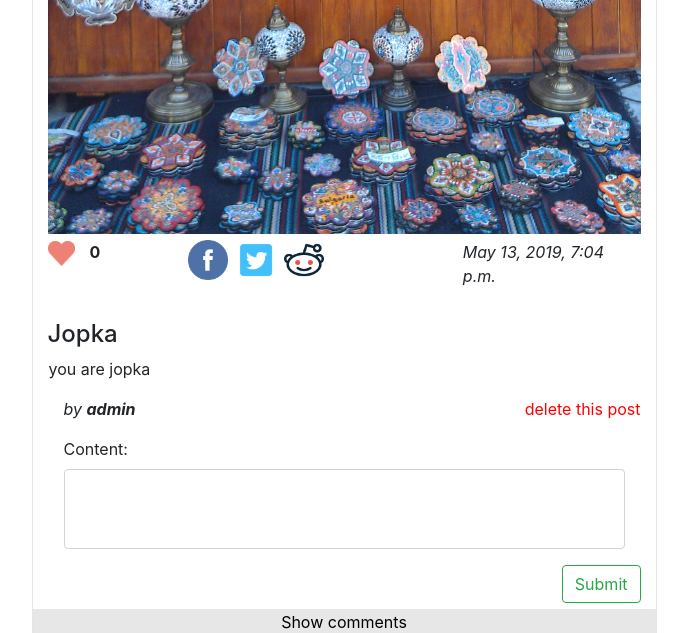
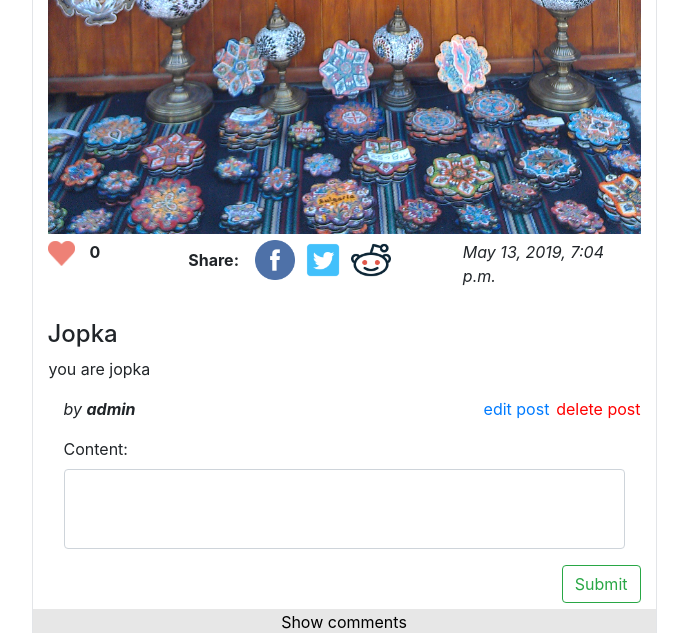
Before and after one commit to zlatilda/blog, a Django app: page /post/7/ in a window 1280 px wide. Shown: the part 893-1526 px from the top of the page, without its empty margins (296-984 px from the left). Run offline with Django 3.2, Linux system fonts and the light colour scheme; a user stored in the database is signed in; data comes from the database, SQL or seed files in the repository; both versions use the stored data as it was after the commit; some libraries are stand-ins or nearby versions.

Commit message:
post creating, post editing. userpage

```diff
--- a/blog_project/blog/models.py
+++ b/blog_project/blog/models.py
@@ -3,12 +3,13 @@ from django.urls import reverse
 from django.template.defaultfilters import slugify
 from django.conf import settings
 from django.contrib.auth.models import User
+from django.db.models.base import ObjectDoesNotExist
 from django.db.models.signals import post_save
 
 
 class UserProfile(models.Model):
 
-    user = models.ForeignKey(User, on_delete=models.CASCADE, default=1)
+    user = models.OneToOneField(User, on_delete=models.CASCADE, default=1)
     thumb = models.ImageField(upload_to='profile_image', blank=True, default='default.png')
     bio = models.TextField(default='')
 
--- a/blog_project/blog/urls.py
+++ b/blog_project/blog/urls.py
@@ -19,6 +19,7 @@ urlpatterns = [
     url('delete/post/(?P<pk>[-\w]+)/', post_delete, name='post-delete'),
     url(r'^ordered/(?P<variable>[-\w]+)/', order_by_params, name='order_by_params'),
     url(r'profile/(?P<username>[-\w]+)/', get_user_profile, name='get_user_profile'),
+    url('edit/post/(?P<pk>[-\w]+)/', edit_post, name='edit_post'),
 ]
 if settings.DEBUG:
         urlpatterns += static(settings.MEDIA_URL,
--- a/blog_project/blog/views.py
+++ b/blog_project/blog/views.py
@@ -7,6 +7,7 @@ from django.db.models import Q, Count
 from django.core.paginator import Paginator, EmptyPage, PageNotAnInteger
 from django.views.generic import TemplateView, RedirectView
 from django.utils import timezone
+from django.core.mail import send_mail
 # Create your views here.
 
 
@@ -45,15 +46,16 @@ def signup(request, backend='django.contrib.auth.backends.ModelBackend'):
 
 def create_profile(request):
     if request.method == 'POST':
-        profile_form = ProfileForm(data=request.POST, files=request.FILES)
-        if profile_form.is_valid():
-            profile_form.save()
+        form = ProfileForm(data=request.POST, files=request.FILES)
+        if form.is_valid():
+            form.save(commit=False)
+            """form.user = request.user
+            form.save()"""
+
             return redirect('blog:index')
     else:
-        profile_form = ProfileForm()
-    return render(request, 'registration/register.html', {'profile_form': profile_form})
-
-
+        form = ProfileForm()
+    return render(request, 'registration/register.html', {'form': form})
 
 
 def post_detail(request, post_pk):
@@ -151,6 +153,26 @@ def post_new(request):
     return render(request, template, content)
 
 
+def edit_post(request, pk):
+    template='post-edit.html'
+    post = get_object_or_404(Post, pk=pk)
+
+    if request.method == 'POST':
+        form=PostForm(request.POST, request.FILES, instance=post)
+
+        if form.is_valid():
+            form.save()
+            return redirect('blog:index')
+    else:
+        form=PostForm(instance=post)
+
+    context={
+        'form': form,
+        'post': post,
+    }
+    return render(request, template, context)
+
+
 def order_by_params(request, variable):
     template="list.html"
 
@@ -171,10 +193,13 @@ def get_user_profile(request, username):
     user = User.objects.get(username=username)
     comments = Comment.objects.filter(user = user).order_by('-timestamp')
 
+    items = Post.objects.all().filter(user=user).order_by('-created')
+
     profile = UserProfile.objects.get(user=user)
     context = {
         'user': user,
         'comments': comments,
         'profile': profile,
+        'items': items,
     }
     return render(request, template, context)
--- a/blog_project/templates/base.html
+++ b/blog_project/templates/base.html
@@ -20,7 +20,6 @@
 
 </head>
 <body>
-
 	<nav class="navbar navbar-expand-md navbar-dark nav-bk" style=" position: fixed; width:100%; z-index: 999;">
       <a class="navbar-brand" href="{% url 'blog:index' %}">Головна</a>
       <button class="navbar-toggler" type="button" data-toggle="collapse" data-target="#navbarsExample03" aria-controls="navbarsExample03" aria-expanded="false" aria-label="Toggle navigation">
--- a/blog_project/templates/post_detail.html
+++ b/blog_project/templates/post_detail.html
@@ -60,6 +60,7 @@
                 <div class="col-lg-3 col-md-3 col-sm-12 col-xs-12"><a  href="{{ post.get_like_url }}"><img src="{% static 'images/heart.png'%}" class="like"></a> <label id="likeamount"><b>{{ post.likes.count }}</b></label></div>
                 <div class="col-lg-5 col-md-5 col-sm-12 col-xs-12">
                     <div class="row">
+                        <strong style="margin-top: 0.5em; margin-right: 1em;">Share: </strong>
                     {% load social_share %}
                     {% post_to_facebook object_or_url%}
                     <div class="facebook-this">
@@ -82,13 +83,14 @@
 				<p style="white-space: pre-line">{{ post.body }}</p><br>
 			</div>
 			<div class="row">
-                <div class="col-8"><p style="font-style: italic;">by <b>{{ post.user }}</b></p></div>
+                <div class="col-7"><p style="font-style: italic;">by <b>{{ post.user }}</b></p></div>
                 {% if post.user.username == user.username %}
-                    <div class="col-4" style="text-align: right;"><a href="{% url 'blog:post-delete' post.pk %}" onclick="return confirm('Do you really want to delete this post?')"><span style="color: red;">delete this post</span></a></div>
+                    <div class="col-5" style="text-align: right;">
+                        <a href="{% url 'blog:edit_post' post.pk %}"><span style="padding-right: 1%;">edit post</span></a>
+                        <a href="{% url 'blog:post-delete' post.pk %}" onclick="return confirm('Do you really want to delete this post?')"><span style="color: red;">delete post</span></a>
+                    </div>
                 {% endif %}
             </div>
-
-
 				 <form method="post">
                     {% csrf_token %}
                     {% if request.user.is_authenticated %}
@@ -99,7 +101,6 @@
                         <p style="color:red"> You're not authenticated to write a comment<p>
                     {% endif %}
                 </form>
-
 
 
             {% if comments %}
--- a/blog_project/templates/registration/register.html
+++ b/blog_project/templates/registration/register.html
@@ -6,7 +6,7 @@
   <h2 style = "margin-top: 2%; margin-bottom: 2% ">Sign up</h2>
     {% csrf_token %}
      <form method="POST" class="post-form" autocomplete="off" enctype="multipart/form-data">{% csrf_token %}
-        {% for field in profile_form %}
+        {% for field in form %}
         <h5>{{ field.label_tag }}</h5>
              {{ field }}<br>
         {% for error in field.errors %}
```
Also changed, not shown: blog_project/blog/admin.py (+17 -0 lines), blog_project/templates/user_page.html (+35 -3 lines), blog_project/blog/migrations/0015_auto_20190515_1035.py (added), blog_project/db.sqlite3, blog_project/media/default.png (renamed from blog_project/media/post_image/default.png), blog_project/media/post_image/1353164681_1.png (added), blog_project/media/post_image/IMAG5455.jpg (added), blog_project/media/post_image/IMAG5472.jpg (added), blog_project/media/post_image/blame_-_020.jpg (added), blog_project/static/images/edit.png (added).
